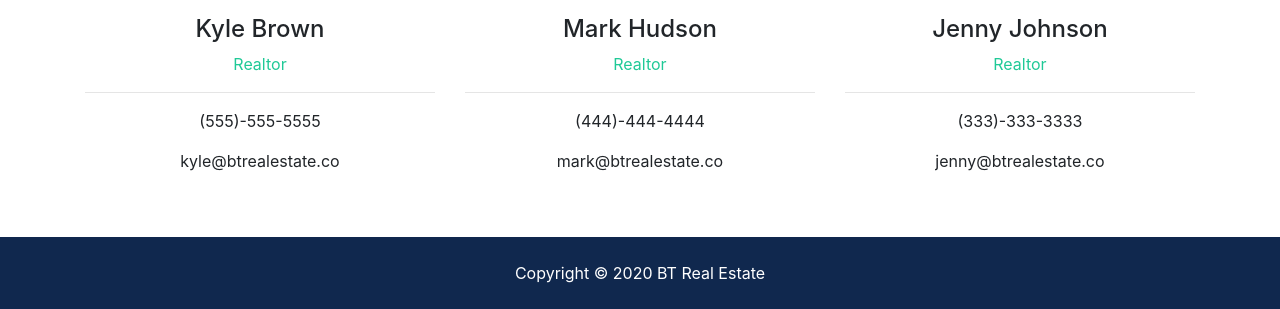
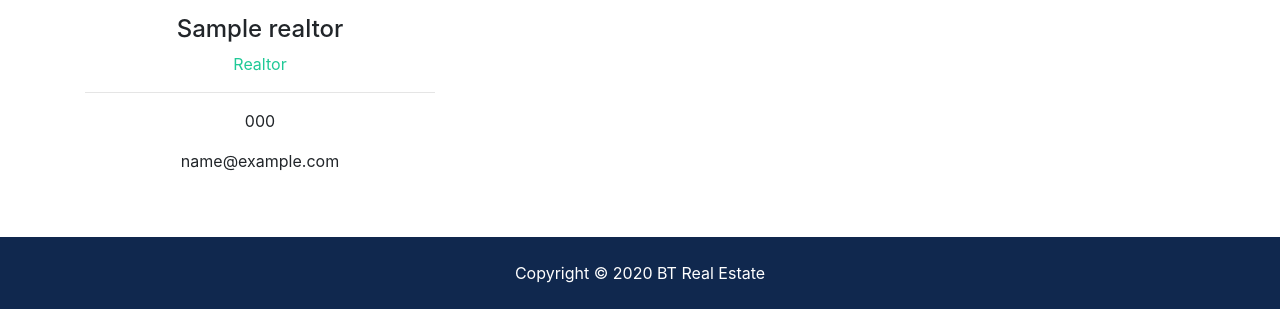
Before and after one commit to zolomohan/bt-real-estate, a Django app: page /about in a window 1280 px wide. Shown: the part 1717-2026 px from the top of the page. Run offline with Django 3.2, Linux system fonts and the light colour scheme; tables that the repository leaves empty hold one stand-in row (values such as "Sample post"); grey boxes marked "Sample" are stand-in pictures; some libraries are stand-ins or nearby versions.

Commit message:
Add Realtors, Seller of the Month in About Page

```diff
--- a/pages/views.py
+++ b/pages/views.py
@@ -1,6 +1,7 @@
 from django.shortcuts import render
 
 from listings.models import Listing
+from realtors.models import Realtor
 
 def index(request):
     recent_listings = Listing.objects.order_by('-list_date').filter(is_published=True)[:3]
@@ -10,4 +11,11 @@ def index(request):
     return render(request, 'pages/index.html', context)
 
 def about(request):
-    return render(request, 'pages/about.html')
+    realtors = Realtor.objects.order_by('-hire_date')[:3]
+    mvp = Realtor.objects.all().filter(is_mvp=True)
+    if mvp: mvp = mvp[0]
+    context = {
+        "realtors": realtors,
+        "mvp": mvp
+    }
+    return render(request, 'pages/about.html', context)
--- a/templates/pages/about.html
+++ b/templates/pages/about.html
@@ -40,18 +40,18 @@
             neque quod accusamus rem quia magnam magni dolorum facilis ullam minima perferendis? Exercitationem at quaerat
             commodi id libero eveniet harum perferendis laborum molestias quia.</p>
         </div>
+        {% if mvp %}
           <div class="col-md-4">
           <div class="card">
-            <img class="card-img-top" src="assets/img/realtors/kyle.jpg" alt="Seller of the month">
+            <img class="card-img-top" src={{mvp.photo.url}} alt="Seller of the month">
             <div class="card-body">
               <h5 class="card-title">Seller Of The Month</h5>
-              <h6 class="text-secondary">Kyle Brown</h6>
-              <p class="card-text">Lorem ipsum dolor sit amet consectetur adipisicing elit. Omnis nesciunt amet, illo itaque similique repellat.
-                content.
-              </p>
+              <h6 class="text-secondary">{{ mvp }}</h6>
+              <p class="card-text">{{ mvp.description }}</p>
             </div>
           </div>
         </div>
+        {% endif %}
       </div>
     </div>
   </section>
@@ -61,7 +61,7 @@
     <h2 class="display-4">We Work For You</h2>
     <h4>Lorem ipsum dolor sit amet consectetur adipisicing elit. Autem velit aperiam, unde aliquid at similique!</h4>
     <hr>
-    <a href="listings.html" class="btn btn-secondary text-white btn-lg">View Our Featured Listings</a>
+    <a href={% url 'listings' %} class="btn btn-secondary text-white btn-lg">View Our Featured Listings</a>
   </section>
 
   <!-- Team -->
@@ -69,39 +69,28 @@
     <div class="container">
       <h2 class="text-center">Our Team</h2>
       <div class="row text-center">
+      {% if realtors %}
+        {% for realtor in realtors %}
           <div class="col-md-4">
-          <img src="assets/img/realtors/kyle.jpg" alt="" class="rounded-circle mb-3">
-          <h4>Kyle Brown</h4>
+            <img src="{{ realtor.photo.url }}" alt="" class="rounded-circle mb-3">
+            <h4>{{ realtor }}</h4>
             <p class="text-success">
-            <i class="fas fa-award text-success mb-3"></i> Realtor</p>
+            {% if realtor.is_mvp %}
+              <i class="fas fa-award text-success mb-3"></i>
+            {% endif %}
+              Realtor</p>
             <hr>
             <p>
-            <i class="fas fa-phone"></i> (555)-555-5555</p>
+              <i class="fas fa-phone"></i> {{ realtor.phone }}</p>
             <p>
-            <i class="fas fa-envelope-open"></i> kyle@btrealestate.co</p>
+              <i class="fas fa-envelope-open"></i> {{ realtor.email }}</p>
           </div>
-
-        <div class="col-md-4">
-          <img src="assets/img/realtors/mark.jpg" alt="" class="rounded-circle mb-3">
-          <h4>Mark Hudson</h4>
-          <p class="text-success">Realtor</p>
-          <hr>
-          <p>
-            <i class="fas fa-phone"></i> (444)-444-4444</p>
-          <p>
-            <i class="fas fa-envelope-open"></i> mark@btrealestate.co</p>
+        {% endfor %}
+      {% else %}
+        <div class="col-md-12">
+          <p>No Realtors Available</p>
         </div>
-
-        <div class="col-md-4">
-          <img src="assets/img/realtors/jenny.jpg" alt="" class="rounded-circle mb-3">
-          <h4>Jenny Johnson</h4>
-          <p class="text-success">Realtor</p>
-          <hr>
-          <p>
-            <i class="fas fa-phone"></i> (333)-333-3333</p>
-          <p>
-            <i class="fas fa-envelope-open"></i> jenny@btrealestate.co</p>
-        </div>
+      {% endif %}
       </div>
     </div>
   </section>
```
Lines whose indentation alone changed are shown as unchanged.
